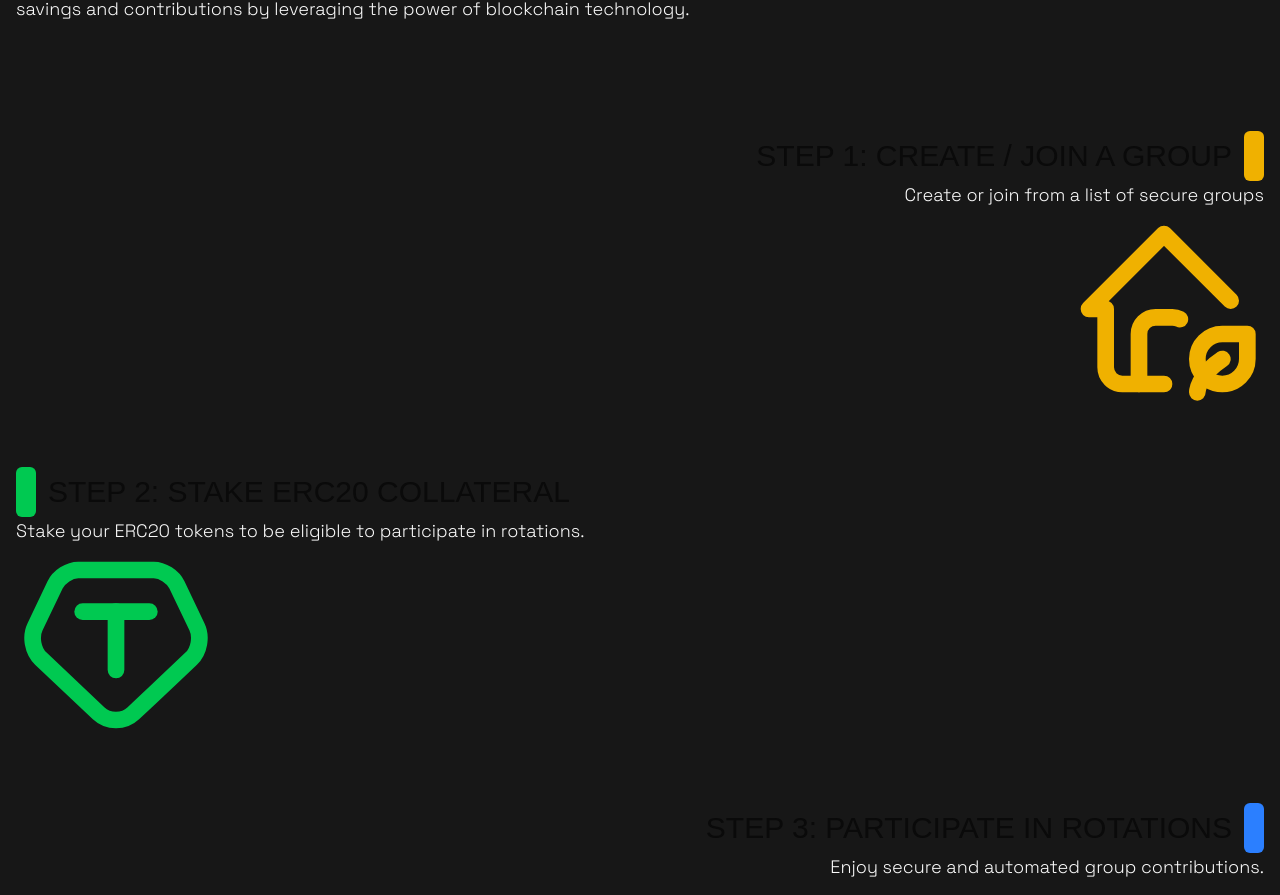
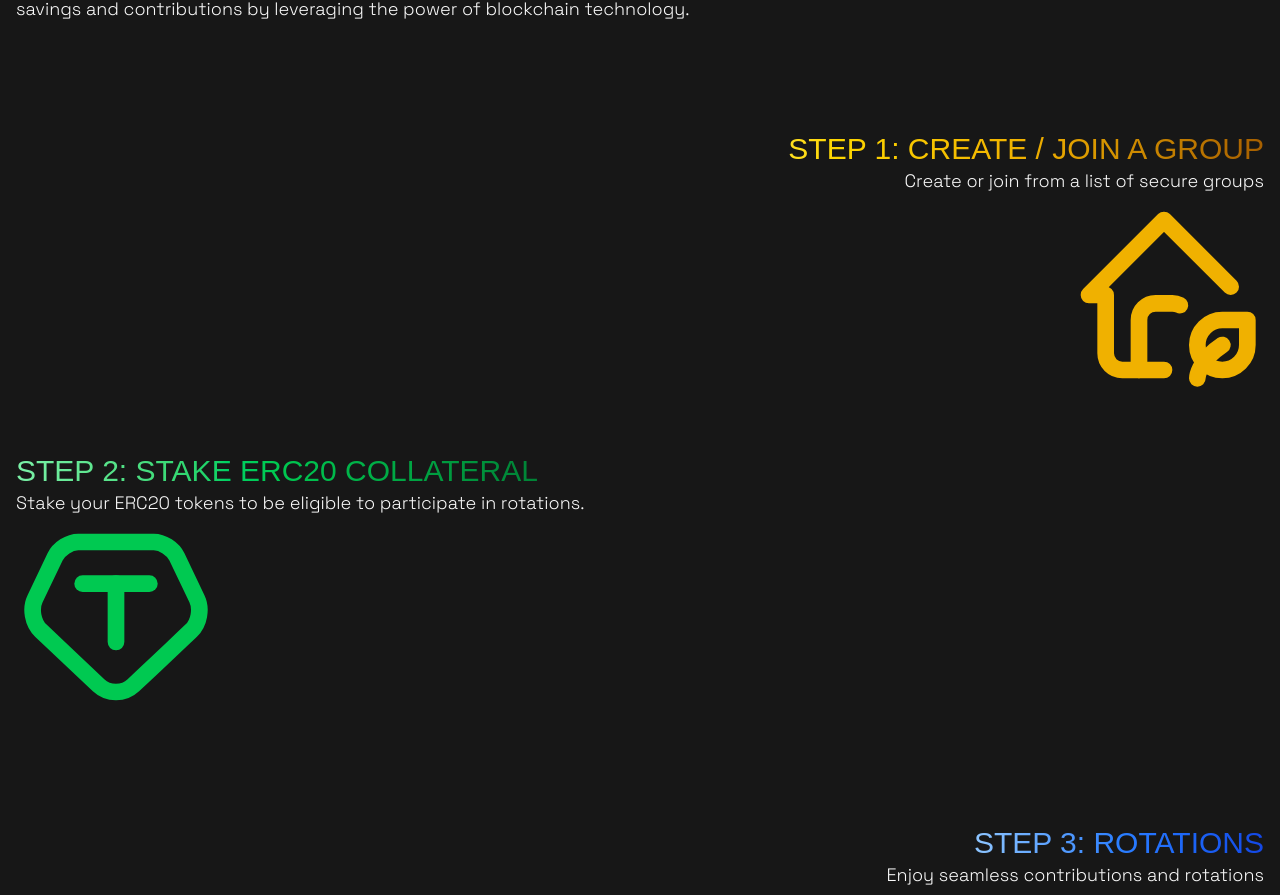
Before and after one commit to 3ill/mchango-waitlist, a Next.js app: page / in a window 1280 px wide. Shown: the part 657-1552 px from the top of the page. Built offline with nearby package versions, Linux system fonts and the light colour scheme; a web font is replaced by a local one; what tailwindcss-motion would draw is missing.

Commit message:
refactor(how-it-works.tsx): redited section

```diff
--- a/components/how-it-works.tsx
+++ b/components/how-it-works.tsx
@@ -30,14 +30,11 @@ const HowItWorks = () => {
             initial={{ opacity: 0, y: 50 }}
             whileInView={{ opacity: 1, y: 0 }}
             transition={{ duration: 0.5, ease: "easeIn", type: "tween" }}
-            className="flex max-w-prose flex-row items-center gap-1 sm:gap-3"
+            className="flex max-w-prose"
           >
-            <motion.h3 className="work_header">
+            <motion.h3 className="work_header !bg-gradient-to-r from-yellow-300 via-yellow-500 to-yellow-700 bg-clip-text text-transparent">
               Step 1: Create / Join a group
             </motion.h3>
-            <div className="flex h-[50px] w-[20px] rounded-sm bg-yellow-500">
-              {" "}
-            </div>
           </motion.div>
 
           <p className="work_description">
@@ -54,12 +51,9 @@ const HowItWorks = () => {
             initial={{ opacity: 0, y: 50 }}
             whileInView={{ opacity: 1, y: 0 }}
             transition={{ duration: 0.5, ease: "easeIn", type: "tween" }}
-            className="flex max-w-prose flex-row items-center gap-1 sm:gap-3"
+            className="flex max-w-prose"
           >
-            <div className="flex h-[50px] w-[20px] rounded-sm bg-green-500">
-              {" "}
-            </div>
-            <motion.h3 className="work_header">
+            <motion.h3 className="work_header bg-gradient-to-r from-green-300 via-green-500 to-green-700 bg-clip-text text-transparent">
               Step 2: Stake ERC20 Collateral
             </motion.h3>
           </motion.div>
@@ -73,22 +67,20 @@ const HowItWorks = () => {
         </div>
 
         {/* Step 3 */}
-        <div className="mt-[50px] flex w-full flex-col items-start justify-start sm:items-end sm:justify-end">
+        <div className="flex_end mt-[100px] w-full flex-col">
           <motion.div
             initial={{ opacity: 0, y: 50 }}
             whileInView={{ opacity: 1, y: 0 }}
             transition={{ duration: 0.5, ease: "easeIn", type: "tween" }}
-            className="flex max-w-prose flex-row-reverse items-center gap-1 sm:flex-row sm:gap-3"
+            className="flex max-w-prose"
           >
-            <motion.h3 className="work_header">
-              Step 3: Participate in Rotations
+            <motion.h3 className="work_header !bg-gradient-to-r from-blue-300 via-blue-500 to-blue-700 bg-clip-text text-nowrap text-transparent">
+              Step 3: Rotations
             </motion.h3>
-            <div className="flex h-[50px] w-[20px] rounded-sm bg-blue-500">
-              {" "}
-            </div>
           </motion.div>
+
           <p className="work_description">
-            Enjoy secure and automated group contributions.
+            Enjoy seamless contributions and rotations
           </p>
           <div className="motion-preset-expand motion-duration-1000 flex">
             <Icon3dRotate className="h-[100px] w-[100px] text-blue-500 sm:h-[200px] sm:w-[200px]" />
```
